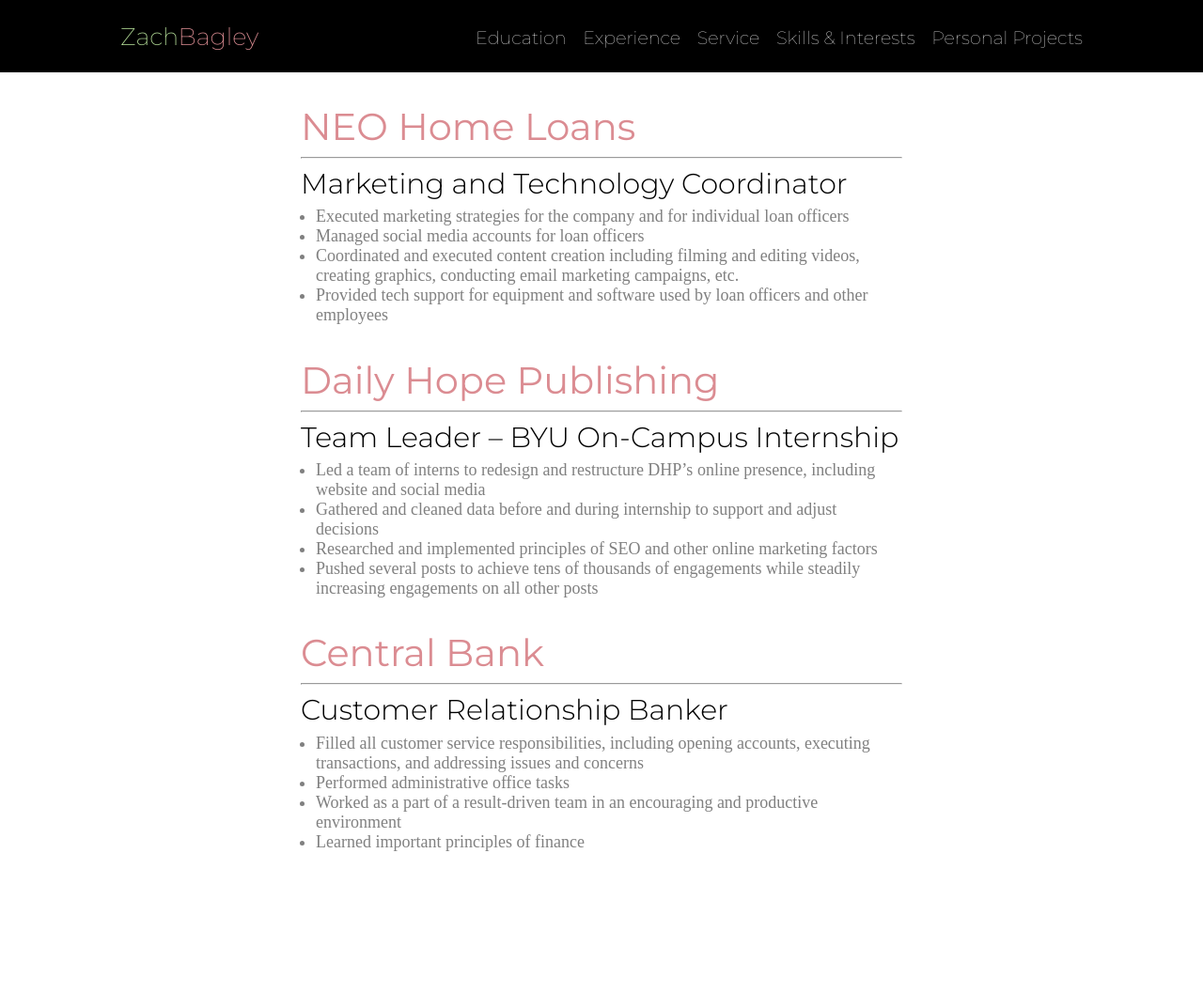
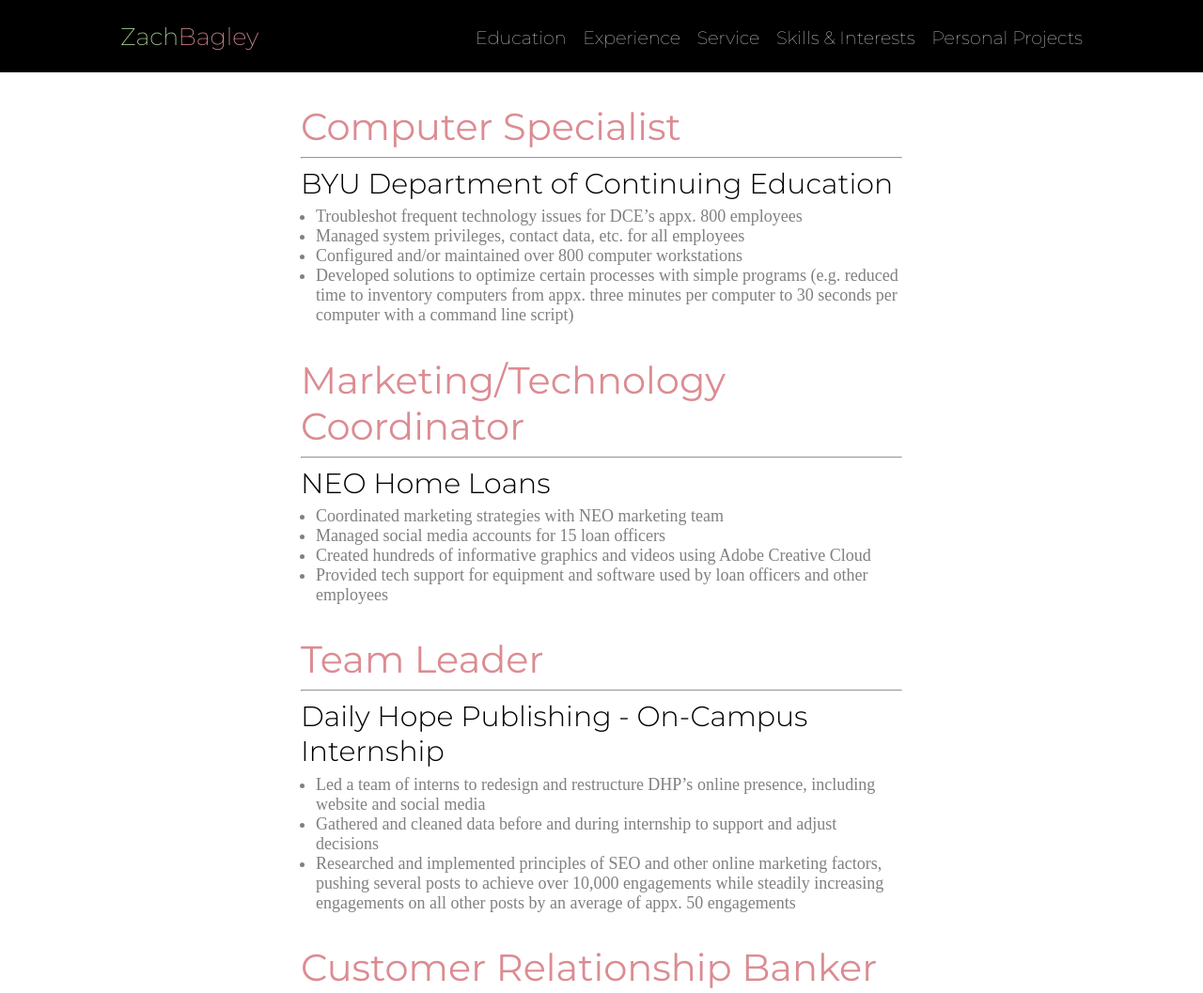
Before and after one commit to szachbagley/IS201, a plain HTML site: page html/Experience.html in a window 1280 px wide. Shown: the top 1057 px of the page at 94% size. Before the commit the page ends 925 px from the top, so only its background shows below. Drawn offline with Linux system fonts and the light colour scheme.

Commit message:
Add files via upload

```diff
--- a/html/Experience.html
+++ b/html/Experience.html
@@ -21,49 +21,64 @@
     <div class="pageBody">
         <h2 class="subHead alignLeft">
             <a style="color: #DB8C92;" href="//homeswithneo.com">
-                NEO Home Loans
+                Computer Specialist
             </a>
         </h2>
         <hr>
         <div class="homeBodyText">
-            <h3 class="subSub slightBold alignLeft">Marketing and Technology Coordinator</h3>
+            <h3 class="subSub slightBold alignLeft">BYU Department of Continuing Education</h3>
             <ul style="display: block; padding-top: 0.5vw; margin-top: 0;" class="alignLeft">
-                <li>Executed marketing strategies for the company and for individual loan officers</li>
-                <li>Managed social media accounts for loan officers</li>
-                <li>Coordinated and executed content creation including filming and editing videos, creating graphics, conducting email
-                    marketing campaigns, etc.</li>
+                <li>Troubleshot frequent technology issues for DCE’s appx. 800 employees</li>
+                <li>Managed system privileges, contact data, etc. for all employees</li>
+                <li>Configured and/or maintained over 800 computer workstations</li>
+                <li>Developed solutions to optimize certain processes with simple programs
+                    (e.g. reduced time to inventory computers from appx. three minutes per
+                    computer to 30 seconds per computer with a command line script)</li>
+            </ul>
+        </div>
+        <h2 class="subHead alignLeft">
+            <a style="color: #DB8C92;" href="//homeswithneo.com">
+                Marketing/Technology Coordinator
+            </a>
+        </h2>
+        <hr>
+        <div class="homeBodyText">
+            <h3 class="subSub slightBold alignLeft">NEO Home Loans</h3>
+            <ul style="display: block; padding-top: 0.5vw; margin-top: 0;" class="alignLeft">
+                <li>Coordinated marketing strategies with NEO marketing team</li>
+                <li>Managed social media accounts for 15 loan officers</li>
+                <li>Created hundreds of informative graphics and videos using Adobe Creative Cloud</li>
                 <li>Provided tech support for equipment and software used by loan officers and other employees</li>
             </ul>
         </div>
         <h2 class="subHead alignLeft">
             <a style="color: #DB8C92;" href="//tamarakanderson.com">
-                Daily Hope Publishing
+                Team Leader
             </a>
         </h2>
         <hr>
         <div class="homeBodyText">
-            <h3 class="subSub slightBold alignLeft">Team Leader – BYU On-Campus Internship</h3>
+            <h3 class="subSub slightBold alignLeft">Daily Hope Publishing - On-Campus Internship</h3>
             <ul style="display: block; padding-top: 0.5vw; margin-top: 0;" class="alignLeft">
                 <li>Led a team of interns to redesign and restructure DHP’s online presence, including website and social media</li>
                 <li>Gathered and cleaned data before and during internship to support and adjust decisions</li>
-                <li>Researched and implemented principles of SEO and other online marketing factors</li>
-                <li>Pushed several posts to achieve tens of thousands of engagements while steadily increasing engagements on all other
-                    posts</li>
+                <li>Researched and implemented principles of SEO and other online marketing factors, pushing several posts to
+                    achieve over 10,000 engagements while steadily increasing engagements on all other posts by an average of
+                    appx. 50 engagements</li>
             </ul>
         </div>
         <h2 class="subHead alignLeft">
             <a style="color: #DB8C92;" href="//cbutah.com">
-                Central Bank
+                Customer Relationship Banker
             </a>
         </h2>
         <hr>
         <div class="homeBodyText">
-            <h3 class="subSub slightBold alignLeft">Customer Relationship Banker</h3>
+            <h3 class="subSub slightBold alignLeft">Central Bank</h3>
             <ul style="display: block; padding-top: 0.5vw; margin-top: 0;" class="alignLeft">
                 <li>Filled all customer service responsibilities, including opening accounts, executing transactions, and addressing issues and
                     concerns</li>
                 <li>Performed administrative office tasks</li>
-                <li>Worked as a part of a result-driven team in an encouraging and productive environment</li>
                 <li>Learned important principles of finance</li>
             </ul>
         </div>
```
Also changed, not shown: html/Education.html (+15 -7 lines).
